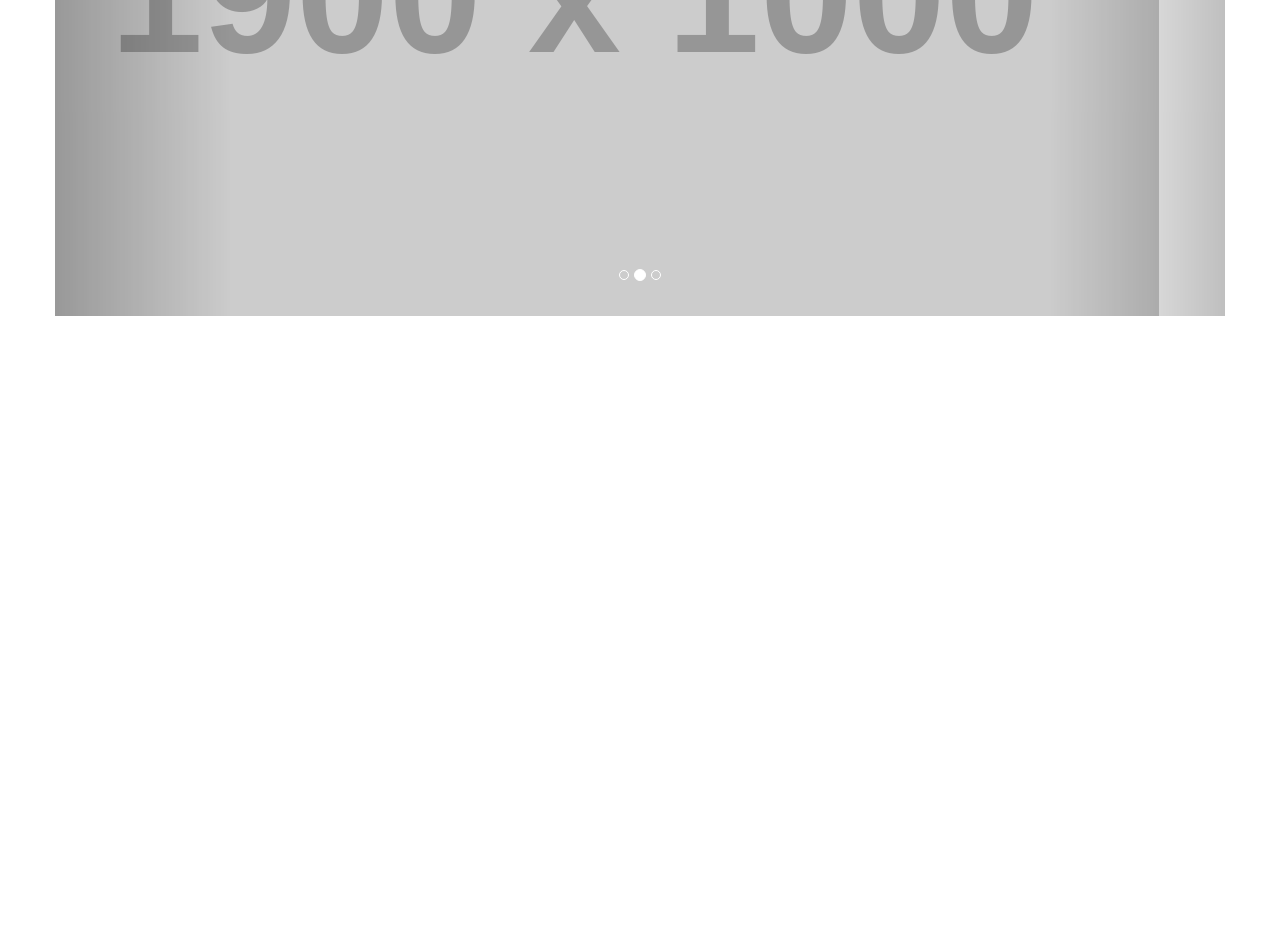
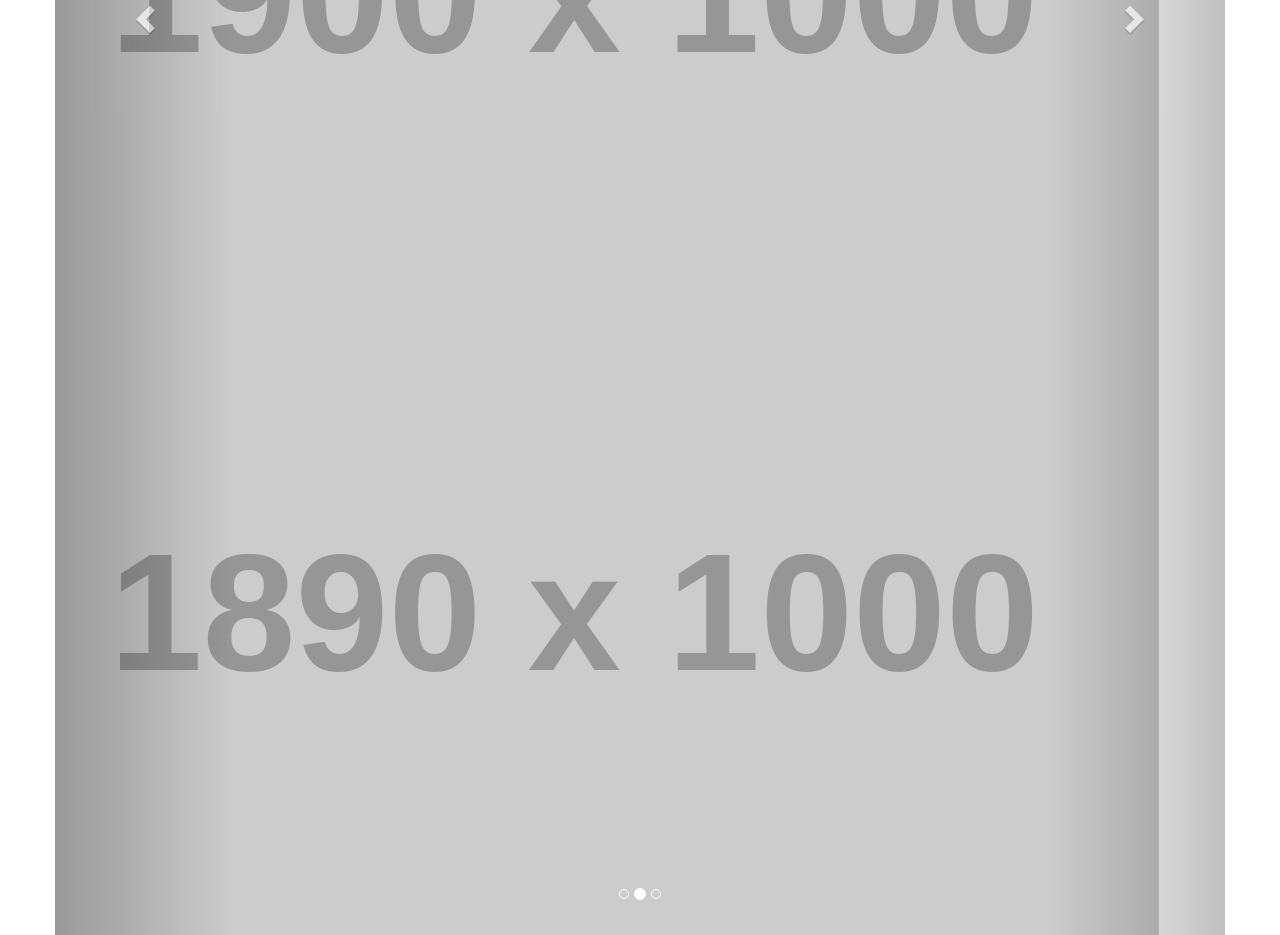
Before and after one commit to deemun/website, a website: page public/index.html in a window 1280 px wide. Shown: the part 981-1916 px from the top of the page. Before the commit the page ends 1297 px from the top, so only its background shows below. Drawn offline with nearby package versions, Linux system fonts and the light colour scheme; placeholder pictures from the web are drawn by us.

Commit message:
added 4th thing

```diff
--- a/public/index.html
+++ b/public/index.html
@@ -59,6 +59,12 @@
 
 			      </div>
 			    </div>
+			    <div class="item active">
+			      <img src="http://placehold.it/1890x1000" alt=""></img>
+			      <div class="carousel-caption">
+
+			      </div>
+			    </div>
 			  </div>
 
 
```
